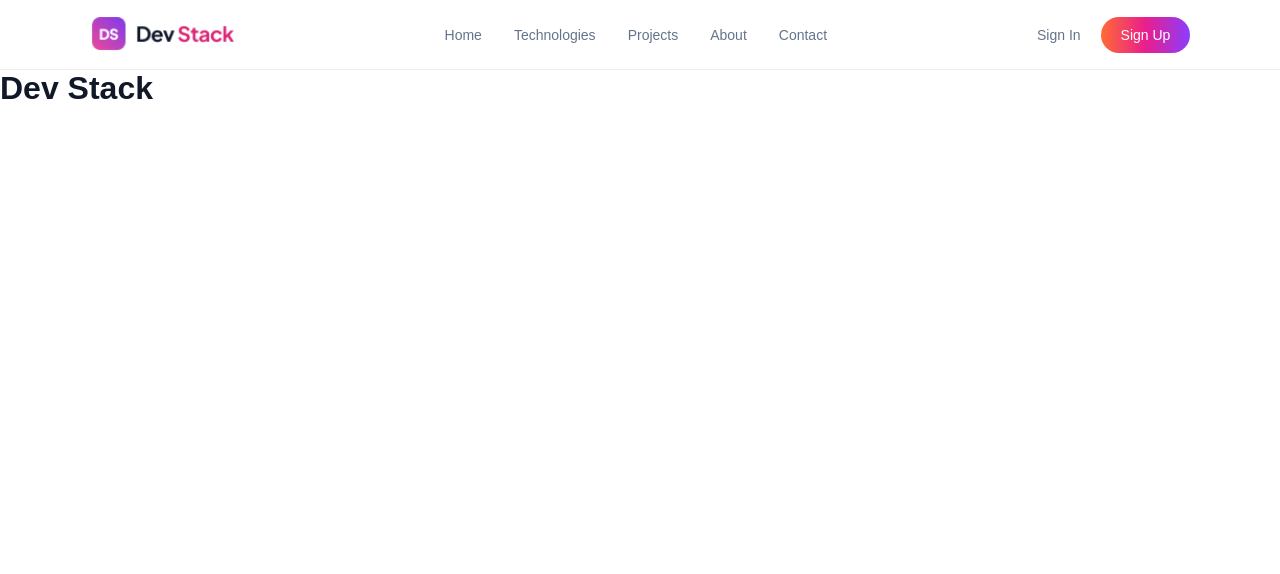
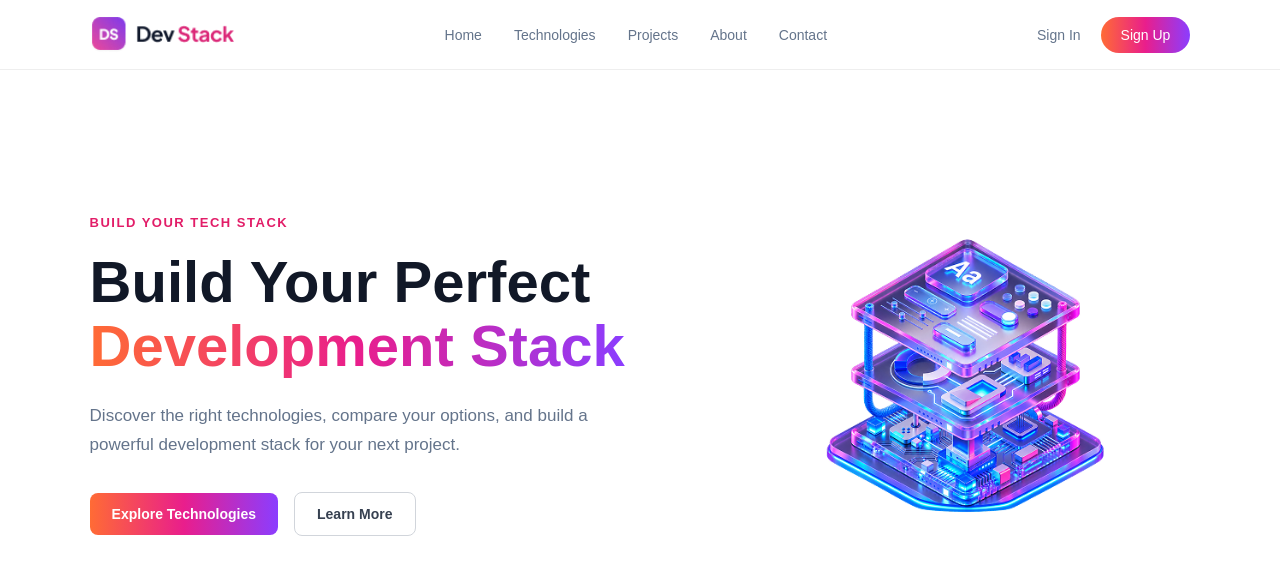
Before and after one commit to umaer-islam/assignment-05, a React (Vite) app: page / in a window 1280 px wide. Shown: the top 574 px of the page. Built offline with nearby package versions, Linux system fonts and the light colour scheme.

Commit message:
Hero section created

```diff
--- a/src/App.tsx
+++ b/src/App.tsx
@@ -1,15 +1,13 @@
 import Navbar from "./components/Navbar"
+import Hero from "./components/Hero"
+
 function App() {
   return (
     <>
       <Navbar />
-
-      <main>
-        <h1>Dev Stack</h1>
-      </main>
+      <Hero />
     </>
   )
-
 }
 
 export default App
--- a/src/components/Hero.tsx
+++ b/src/components/Hero.tsx
@@ -1,7 +1,37 @@
-function Hero() {
-  return (
-    <section>
-      <h1>Hero</h1>
+import bannerStack from "../assets/banner-stack.png"
+
+function Hero(){
+  return(
+    <section className="hero">
+
+      <div className="hero-content">
+        <p className="hero-label">BUILD YOUR TECH STACK</p>
+
+        <h1>
+          Build Your Perfect
+          <span> Development Stack</span>
+        </h1>
+
+        <p className="hero-description">
+          Discover the right technologies, compare your options, and build a
+          powerful development stack for your next project.
+        </p>
+
+        <div className="hero-buttons">
+          <a href="#technologies" className="primary-button">
+            Explore Technologies
+          </a>
+
+          <a href="#about" className="secondary-button">
+            Learn More
+          </a>
+        </div>
+      </div>
+
+      <div className="hero-image">
+        <img src={bannerStack} alt="Development technology stack" />
+      </div>
+
     </section>
   )
 }
--- a/src/index.css
+++ b/src/index.css
@@ -1,27 +1,31 @@
-* {
+:root{
+  --brand-gradient: linear-gradient(90deg, #ff6b35, #e91e8c, #8b3dff);
+}
+
+*{
   margin: 0;
   padding: 0;
   box-sizing: border-box;
 }
 
-body {
+body{
   font-family: Arial, sans-serif;
   color: #111827;
   background: #ffffff;
 }
 
-a {
+a{
   text-decoration: none;
   color: inherit;
 }
 
-button {
+button{
   font-family: inherit;
 }
 
-/*
-navbar */
-.navbar {
+
+/* navbar */
+.navbar{
   width: 100%;
   height: 70px;
   padding: 0 7%;
@@ -35,60 +39,143 @@ navbar */
   z-index: 100;
 }
 
-.navbar-logo img {
+.navbar-logo img{
   width: 145px;
   display: block;
 }
 
-.navbar-links {
+.navbar-links{
   display: flex;
   align-items: center;
   gap: 32px;
 }
 
 .navbar-links a,
-.navbar-actions a {
+.navbar-actions a{
   font-size: 14px;
   color: #64748b;
   transition: color 0.2s ease;
 }
 
 .navbar-links a:hover,
-.navbar-actions a:hover {
+.navbar-actions a:hover{
   color: #d61f69;
 }
 
-.navbar-actions {
+.navbar-actions{
   display: flex;
   align-items: center;
   gap: 20px;
 }
 
-.signup-button {
+.signup-button{
   padding: 10px 20px;
   border-radius: 999px;
   color: white !important;
-  background: linear-gradient(90deg, #ff6b35, #e91e8c, #8b3dff);
+  background: var(--brand-gradient);
 }
 
-.menu-button {
+.menu-button{
   display: none;
 }
 
+
+/* hero */
+.hero{
+  min-height: 600px;
+  padding: 80px 7%;
+  display: flex;
+  align-items: center;
+  justify-content: space-between;
+  gap: 50px;
+  background: #ffffff;
+}
+
+.hero-content{
+  max-width: 600px;
+}
+
+.hero-label{
+  margin-bottom: 20px;
+  font-size: 13px;
+  font-weight: 600;
+  letter-spacing: 1.5px;
+  color: #e21d68;
+}
+
+.hero h1{
+  margin-bottom: 24px;
+  font-size: 58px;
+  line-height: 1.1;
+  font-weight: 700;
+  color: #111827;
+}
+
+.hero h1 span{
+  display: inline-block;
+  background: var(--brand-gradient);
+  -webkit-background-clip: text;
+  background-clip: text;
+  color: transparent;
+}
+
+.hero-description{
+  max-width: 540px;
+  margin-bottom: 32px;
+  font-size: 17px;
+  line-height: 1.7;
+  color: #64748b;
+}
+
+.hero-buttons{
+  display: flex;
+  align-items: center;
+  gap: 16px;
+}
+
+.primary-button,
+.secondary-button{
+  display: inline-block;
+  padding: 13px 22px;
+  border-radius: 8px;
+  font-size: 14px;
+  font-weight: 600;
+}
+
+.primary-button{
+  color: #ffffff;
+  background: var(--brand-gradient);
+}
+
+.secondary-button{
+  color: #374151;
+  border: 1px solid #d1d5db;
+}
+
+.hero-image{
+  width: 48%;
+}
+
+.hero-image img{
+  width: 100%;
+  display: block;
+}
+
+
 /* mobile */
-@media(max-width: 768px) {
+@media(max-width: 768px){
 
-  .navbar {
+  .navbar{
     height: 64px;
     padding: 0 20px;
     position: relative;
   }
 
-  .navbar-links {
+  .navbar-links{
     display: none;
   }
 
-  .menu-button {
+  .menu-button{
     display: block;
     border: none;
     background: none;
@@ -96,27 +183,51 @@ navbar */
     cursor: pointer;
   }
 
-  .navbar-logo {
+  .navbar-logo{
     position: absolute;
     left: 50%;
     transform: translateX(-50%);
   }
 
-  .navbar-logo img {
+  .navbar-logo img{
     width: 125px;
   }
 
-  .navbar-actions {
+  .navbar-actions{
     margin-left: auto;
     gap: 8px;
   }
 
-  .navbar-actions a {
+  .navbar-actions a{
     font-size: 12px;
   }
 
-  .signup-button {
+  .signup-button{
     padding: 8px 12px;
   }
 
+  .hero{
+    padding: 60px 20px;
+    flex-direction: column;
+    text-align: center;
+  }
+
+  .hero h1{
+    font-size: 40px;
+  }
+
+  .hero-description{
+    margin-left: auto;
+    margin-right: auto;
+  }
+
+  .hero-buttons{
+    justify-content: center;
+    flex-wrap: wrap;
+  }
+
+  .hero-image{
+    width: 90%;
+  }
+
 }
```
